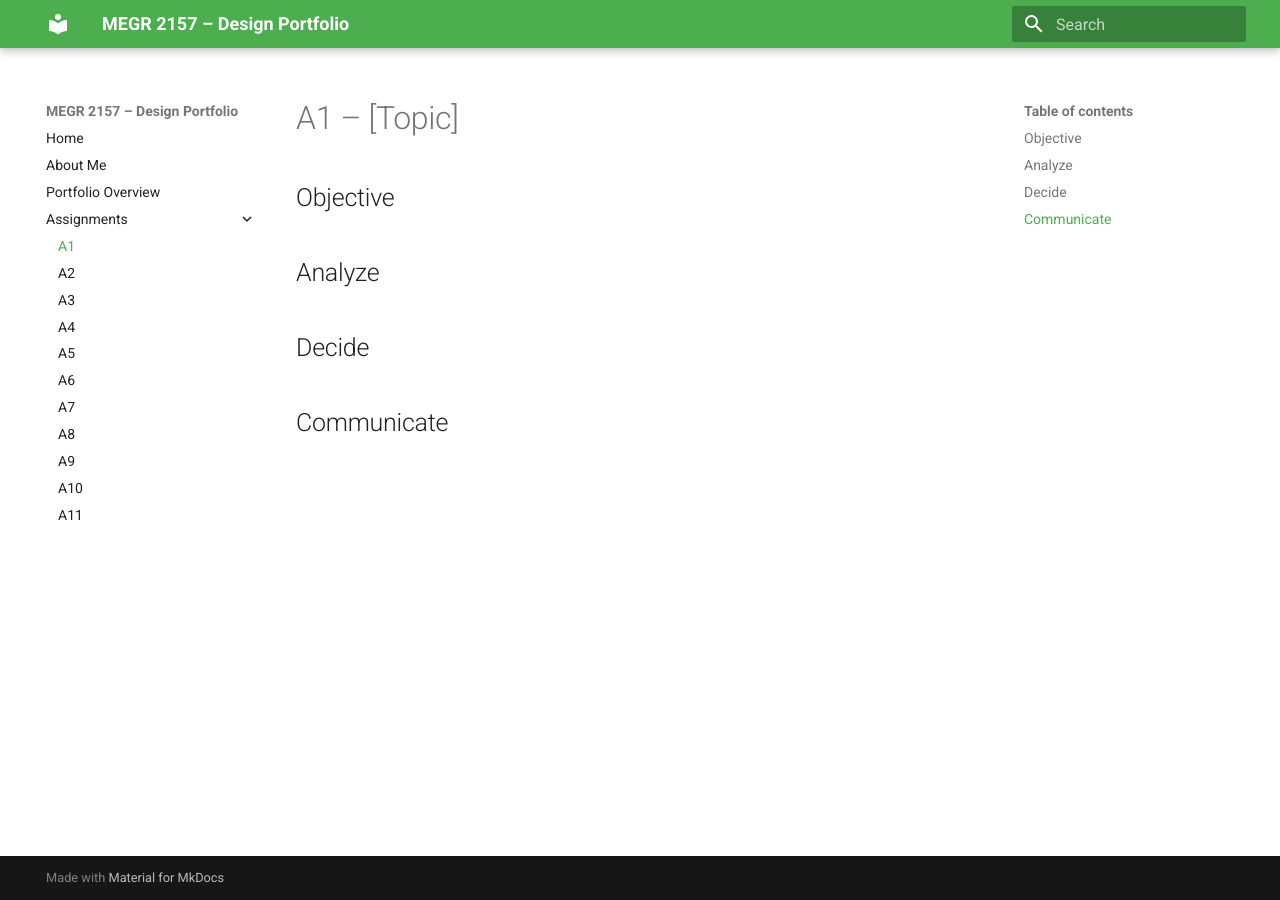
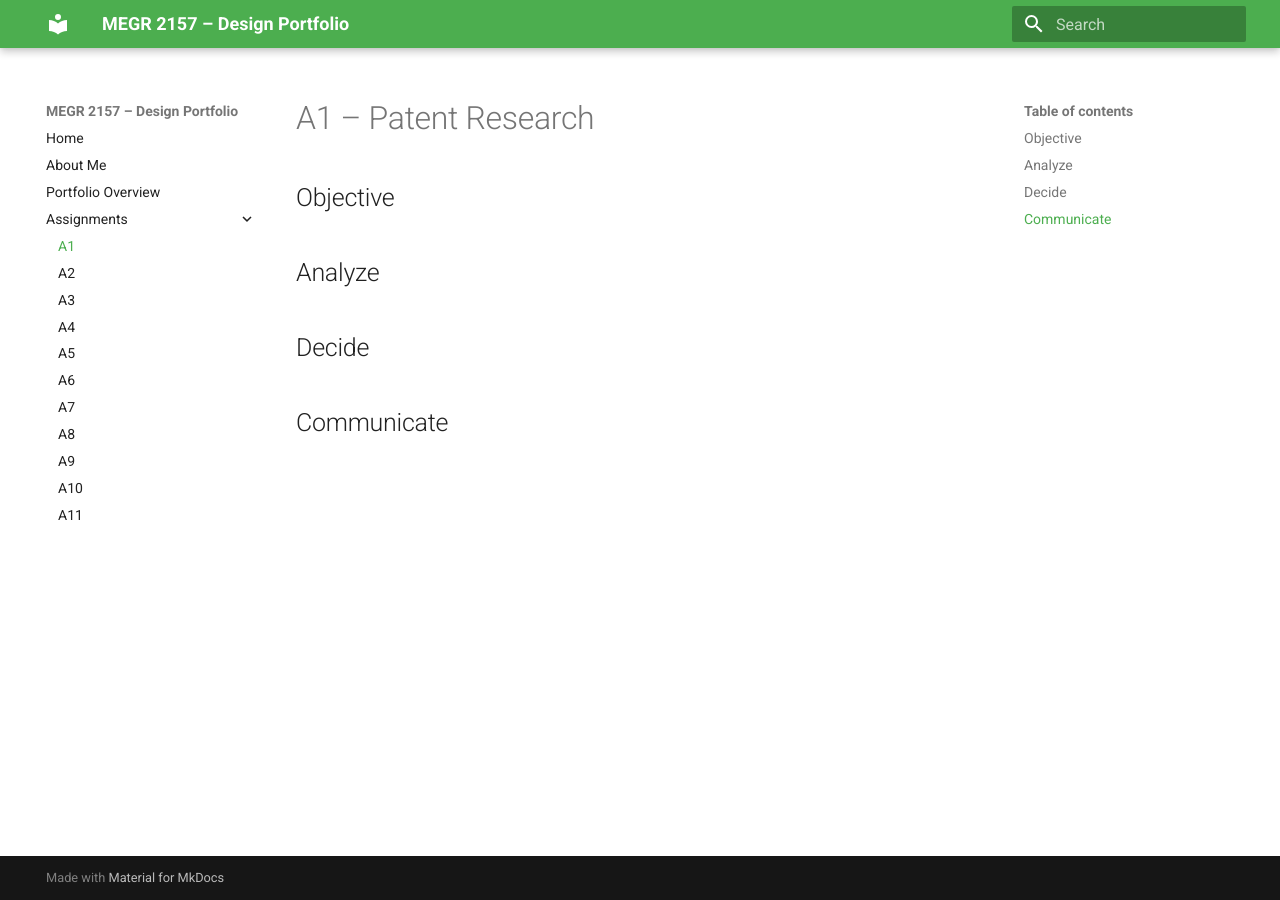
Before and after one commit to StephenBUNCCMEGR/MEGR2156-ePortfolio, an MkDocs documentation site: the page built from docs/assignments/A01/index.md, in a window 1280 px wide. Built offline with MkDocs 1.6.1 and Material for MkDocs 9.7.7, drawn with Linux system fonts in a browser that asks for light colours.

Commit message:
Update index.md

```diff
--- a/docs/assignments/A01/index.md
+++ b/docs/assignments/A01/index.md
@@ -1,5 +1,4 @@
-# A1 – [Topic]
-
+# A1 – Patent Research
 ## Objective
 
 
```
